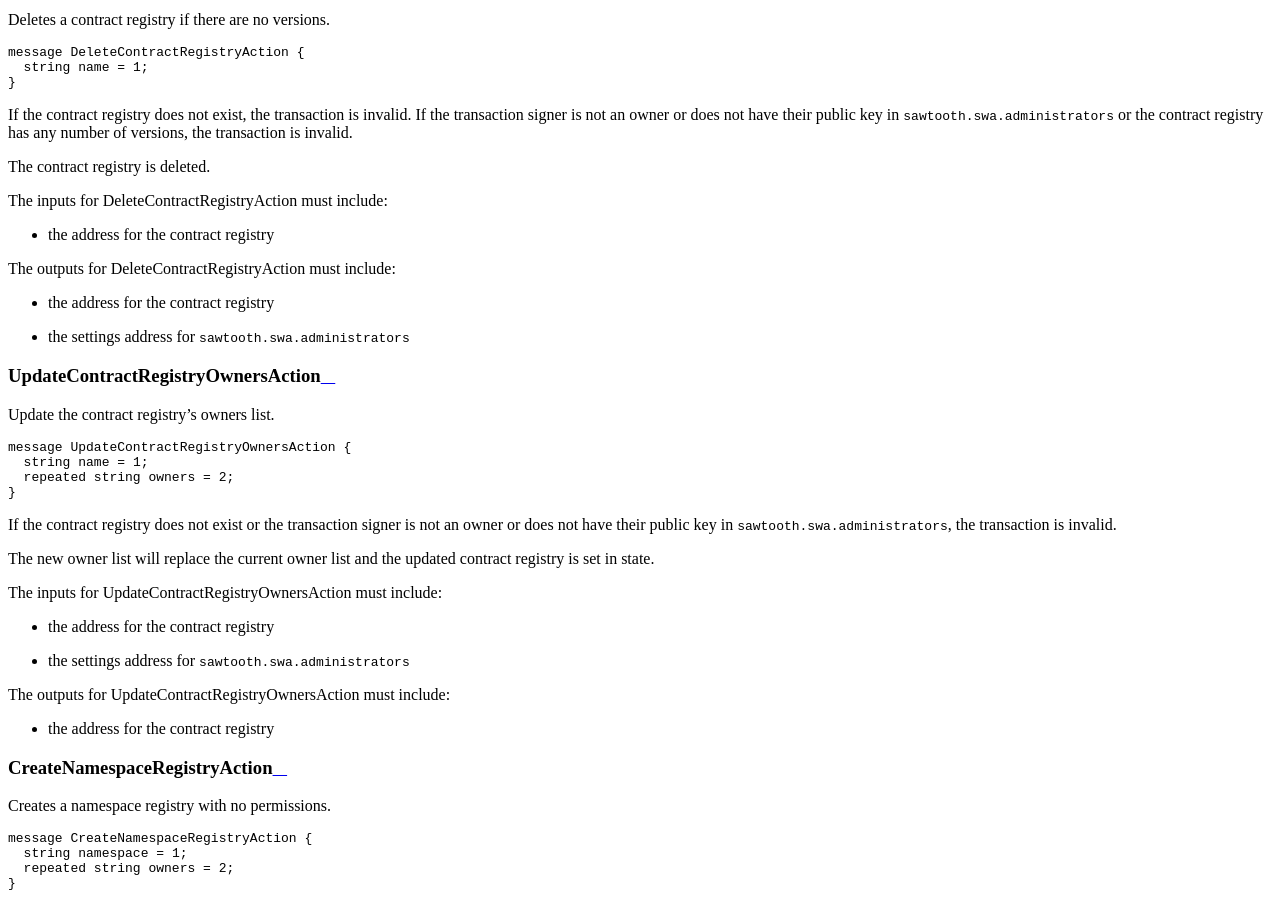
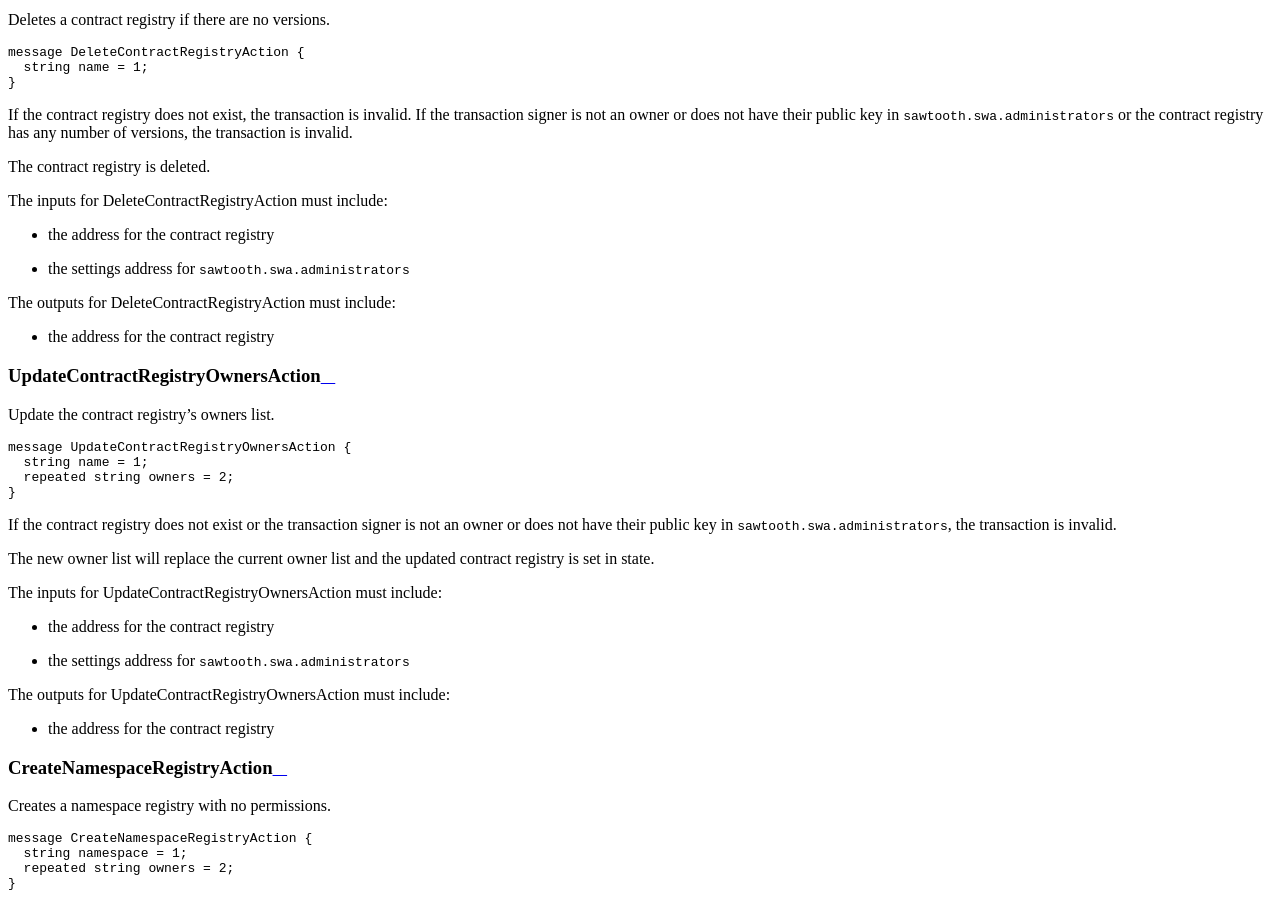
Before and after one commit to hyperledger-archives/transact, a Sphinx documentation site: the page built from docs/source/sabre_transaction_family.rst, in a window 1280 px wide and 900 px high, scrolled down 6293 px. Built offline with Sphinx 7.4.7 and the Read the Docs theme 2.0.0, drawn with Linux system fonts in a browser that asks for light colours; formulas are drawn with MathJax 3; pages that are not in the unit, such as notebooks, are missing from menus.

```diff
--- a/docs/source/sabre_transaction_family.rst
+++ b/docs/source/sabre_transaction_family.rst
@@ -417,11 +417,11 @@ The contract registry is deleted.
 The inputs for DeleteContractRegistryAction must include:
 
 * the address for the contract registry
+* the settings address for ``sawtooth.swa.administrators``
 
 The outputs for DeleteContractRegistryAction must include:
 
 * the address for the contract registry
-* the settings address for ``sawtooth.swa.administrators``
 
 UpdateContractRegistryOwnersAction
 ----------------------------------
```
